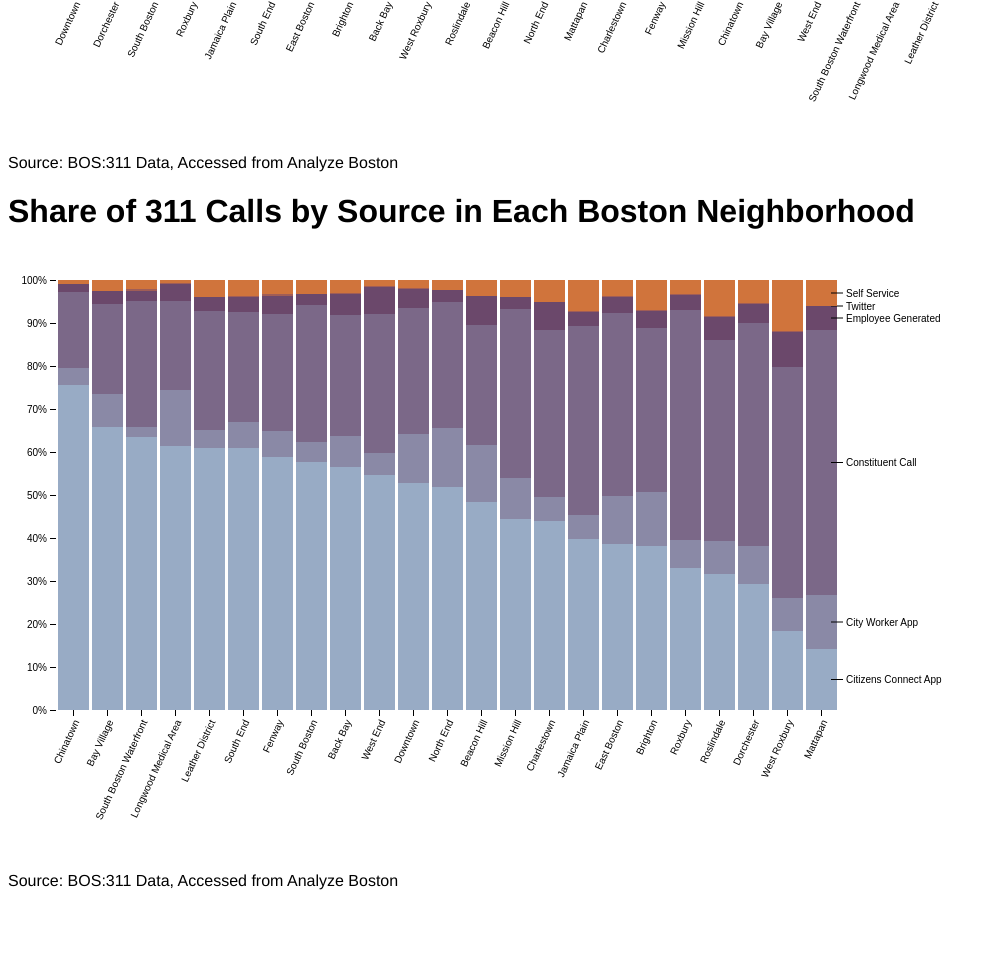
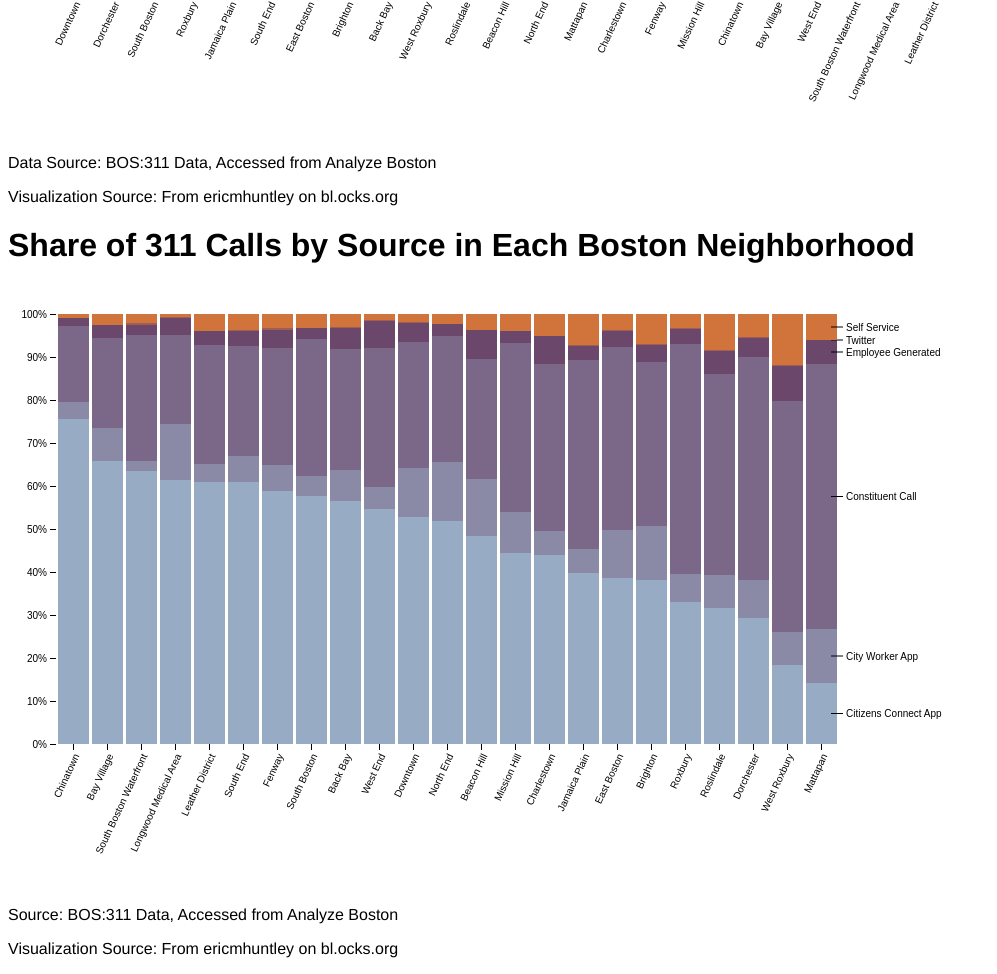
Before and after one commit to jdev42092/jd_bigdatasite, a plain HTML site: page pset-06/pset-6.html in a window 1280 px wide. Shown: the part 546-1520 px from the top of the page, without its empty margins (0-997 px from the left). Before the commit the page ends 1452 px from the top, so only its background shows below. Drawn offline with nearby package versions, Linux system fonts and the light colour scheme.

Commit message:
added viz source

```diff
--- a/pset-06/pset-6.html
+++ b/pset-06/pset-6.html
@@ -14,13 +14,15 @@
 	<div>
 	<h1 style="font-family:helvetica">Total 311 Calls by Source in Each Boston Neighborhood</h1>
 	<iframe src="pset-6-chart-1.html" height="600" width="960" style="border:none;"></iframe>
-	<p style="font-family:helvetica">Source: BOS:311 Data, Accessed from Analyze Boston </p>
+	<p style="font-family:helvetica">Data Source: BOS:311 Data, Accessed from Analyze Boston </p>
+	<p style="font-family:helvetica">Visualization Source: From ericmhuntley on bl.ocks.org </p>
 </div>
 
 <div>
 	<h1 style="font-family:helvetica">Share of 311 Calls by Source in Each Boston Neighborhood</h1>
 	<iframe src="pset-6-chart-2.html" height="600" width="960" style="border:none;"></iframe>
 	<p style="font-family:helvetica">Source: BOS:311 Data, Accessed from Analyze Boston </p>
+	<p style="font-family:helvetica">Visualization Source: From ericmhuntley on bl.ocks.org </p>
 </div>
 </body>
 </html>
```
